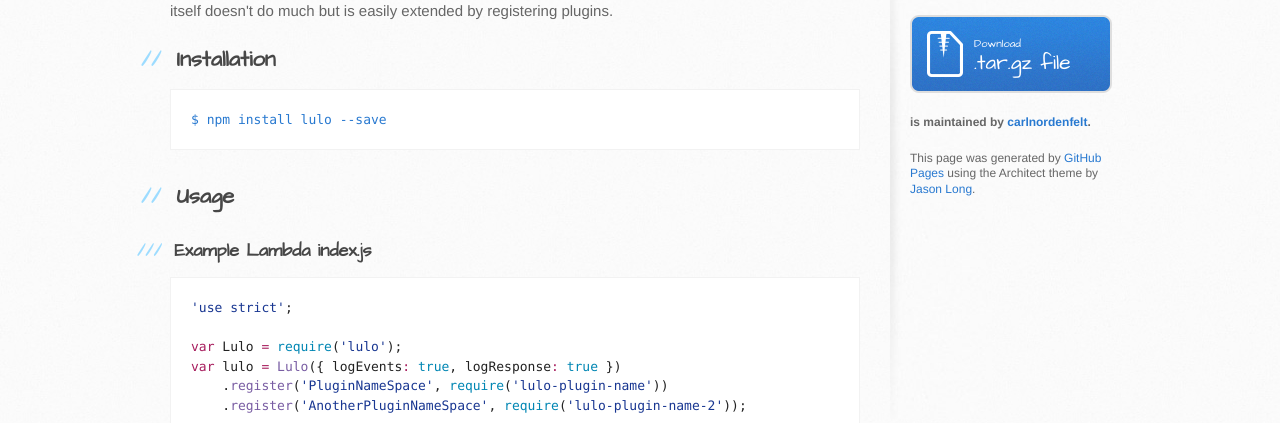
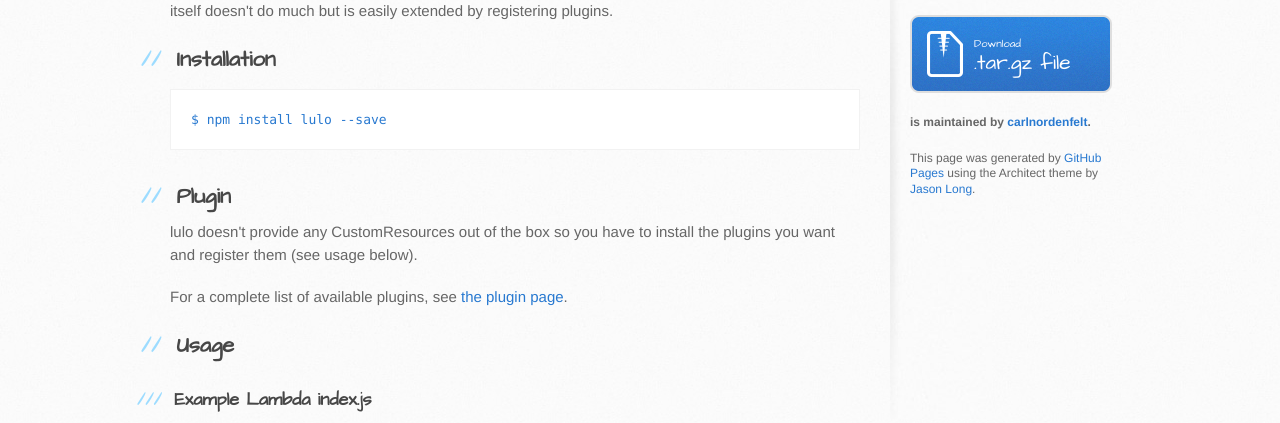
Before and after one commit to By-Nordenfelt-AB/lulo, a plain HTML site: page index.html in a window 1280 px wide. Shown: the part 351-774 px from the top of the page. Drawn offline with Linux system fonts and the light colour scheme.

Commit message:
Update index.html

```diff
--- a/index.html
+++ b/index.html
@@ -39,6 +39,11 @@ lulo itself doesn't do much but is easily extended by registering plugins.</p>
 
 <pre><code>$ npm install lulo --save
 </code></pre>
+
+<h2>
+<a id="plugins" class="anchor" href="#usage" aria-hidden="true"><span aria-hidden="true" class="octicon octicon-link"></span></a>Plugin</h2>
+<p>lulo doesn't provide any CustomResources out of the box so you have to install the plugins you want and register them (see usage below).</p>
+<p>For a complete list of available plugins, see <a href="/plugins.html">the plugin page</a>.</p>
 
 <h2>
 <a id="usage" class="anchor" href="#usage" aria-hidden="true"><span aria-hidden="true" class="octicon octicon-link"></span></a>Usage</h2>
```
